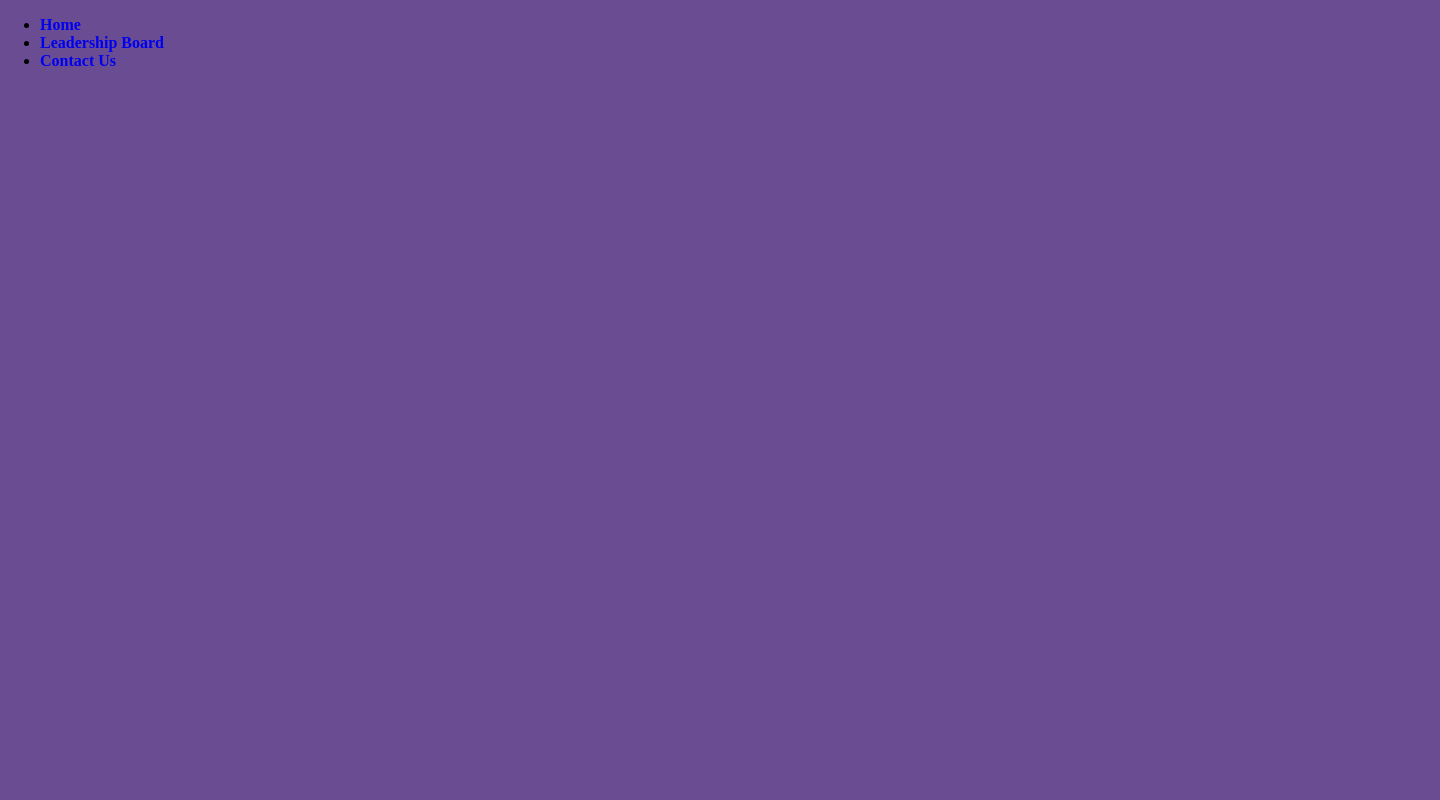
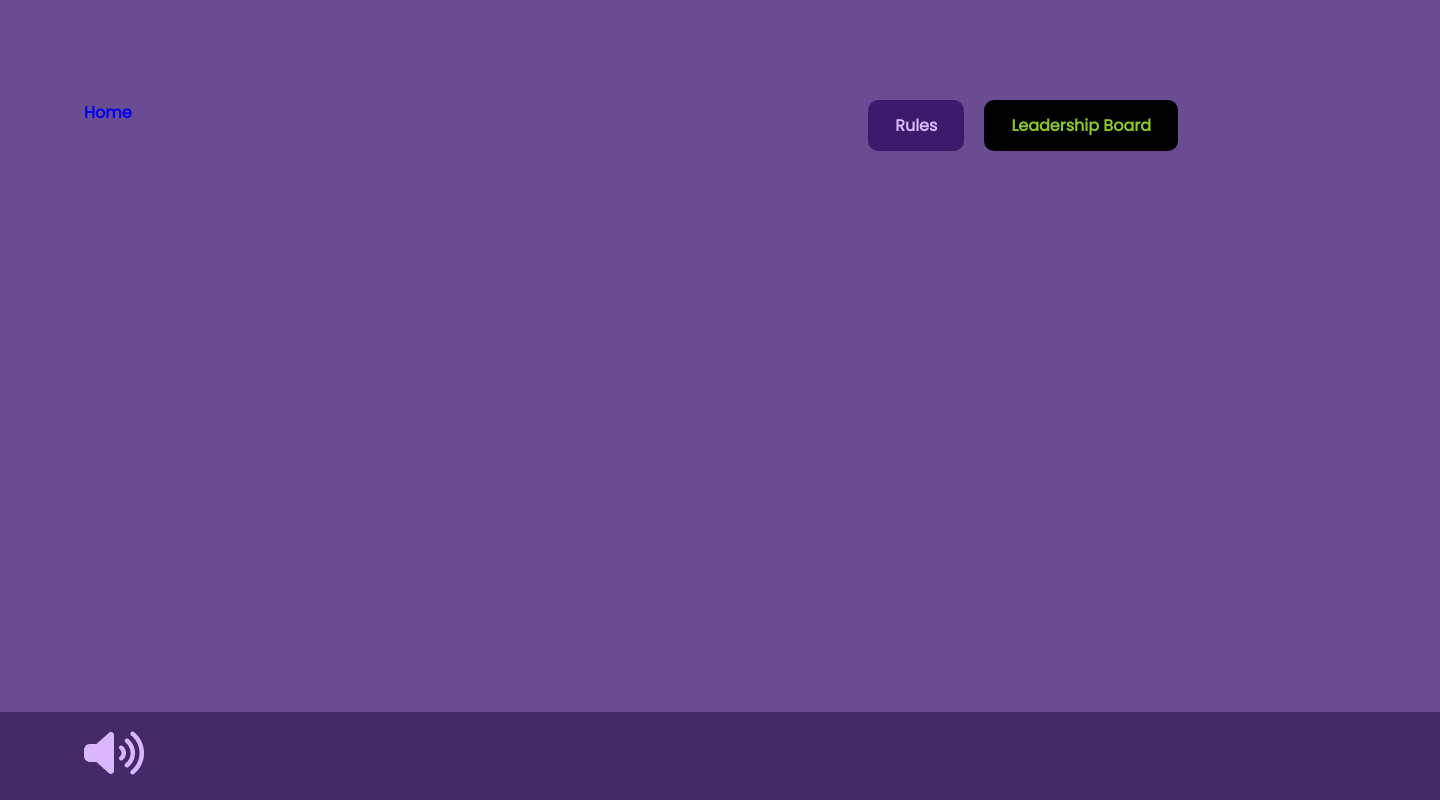
Before and after one commit to payalpahilani/Drivequest, a plain HTML site: page rules.html in a window 1280 px wide. Shown: the whole page, 1440 px wide, since content can reach past the window. Drawn offline with Linux system fonts and the light colour scheme.

Commit message:
add nav and footer to rules pages

```diff
--- a/main.css
+++ b/main.css
@@ -295,3 +295,5 @@ nav a {
     padding-top: 17px;
     margin-left: 84px;
 }
+
+/* rules page */
--- a/rules.html
+++ b/rules.html
@@ -1,23 +1,38 @@
 <!DOCTYPE html>
 <html lang="en">
+
 <head>
     <meta charset="UTF-8">
     <meta name="viewport" content="width=device-width, initial-scale=1.0">
-    <title>DriveQuest</title>
+    <title>Player Setup</title>
     <link rel="stylesheet" href="./main.css">
-    <script src="app.js"></script>
+    <link href='https://fonts.googleapis.com/css?family=Poppins' rel='stylesheet'>
 </head>
 <body>
     <header>
         <!-- navigation bar -->
-       <nav>
+        <nav>
+            <!-- <ul class="nav-links"> -->
+            <div id="logo-container">
+                <a id="home" href="index.html">Home</a>
+            </div>
+            <div id="right-links">
+                <a id="rules" href="rules.html">Rules</a>
+                <a id="leadership" href="leadership.html">Leadership Board</a>
+            </div>
+            <!-- </ul> -->
+        </nav>
+    </header>
+    <main>
+    </main>
+</body>
+<footer>
+    <div id="footer-rect">
+        <div id="volume-btn">
+            <img src="./assets/volume.png" alt="volume button">
+        </div>
 
-               <ul class="nav-links">
-                   <li><a href="index.html">Home</a></li>
-                   <li><a href="leadership.html">Leadership Board</a></li>
-                   <li><a href="rules.html">Contact Us</a></li>
-               </ul>
-       </nav>
-   </header>
-</body>
+    </div>
+</footer>
+
 </html>
```
